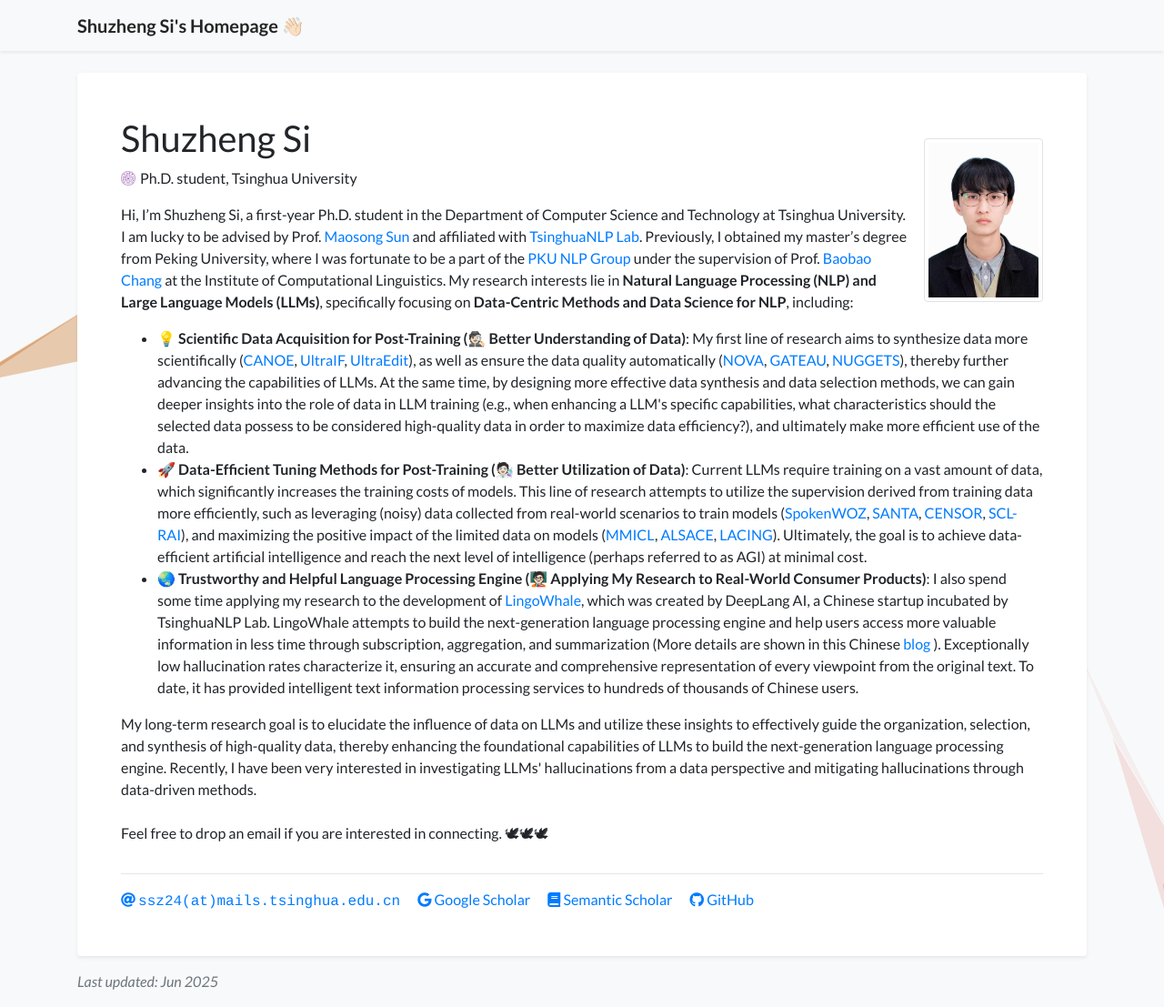
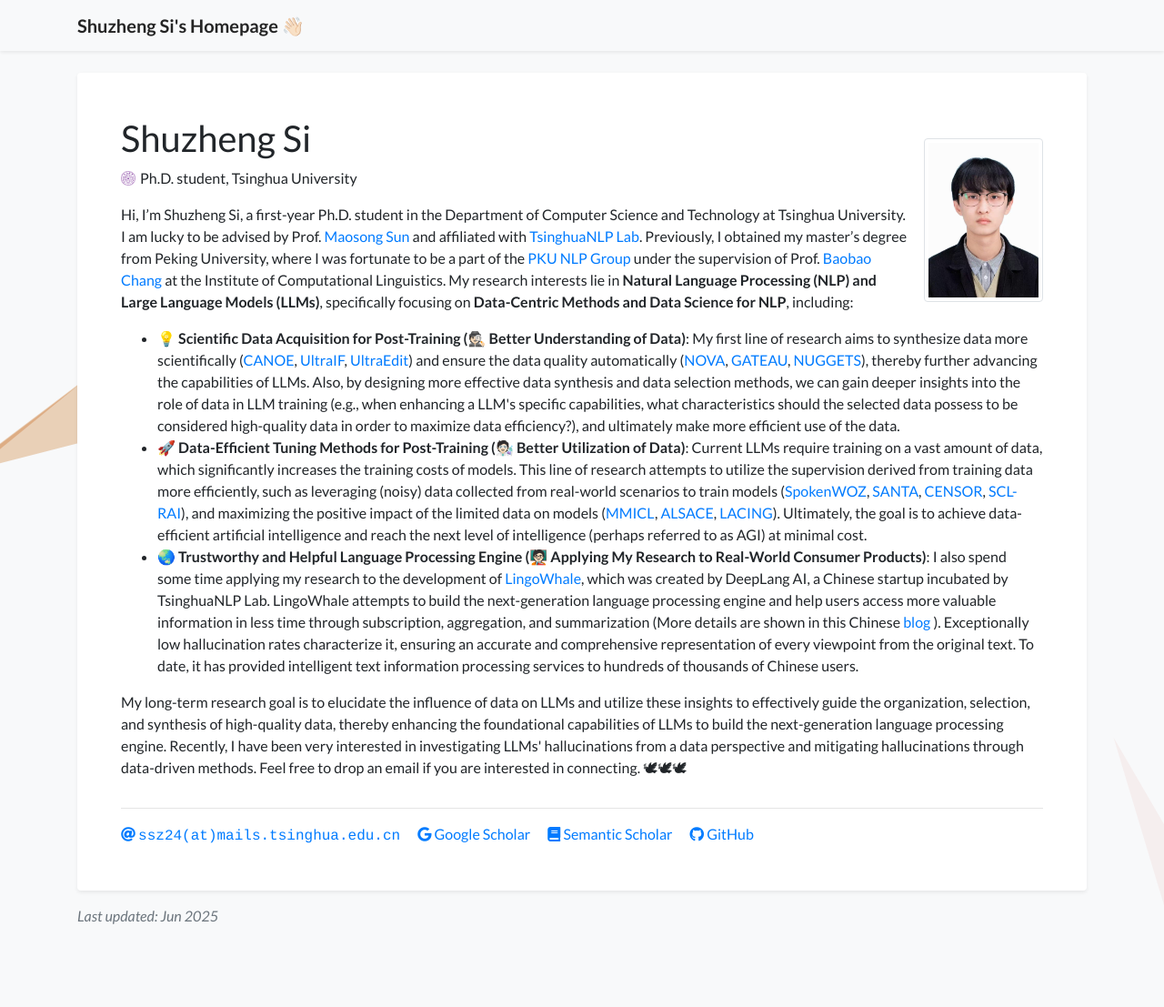
Before and after one commit to S1s-Z/s1s-z.github.io, a Jekyll site: the page built from index.html, in a window 1280 px wide and 1107 px high. Shown: the whole window at 91% size. Built offline with Jekyll 4.4.1, drawn with Linux system fonts in a browser that asks for light colours; a style sheet for code colours, icons or effects is not loaded.

Commit message:
Update profile.yml

```diff
--- a/_data/profile.yml
+++ b/_data/profile.yml
@@ -24,7 +24,7 @@
   <br>
   <ul class="pub">
       <li>
-          💡 <b>Scientific Data Acquisition for Post-Training (🕵🏻 Better Understanding of Data)</b>: My first line of research aims to synthesize data more scientifically (<a href="https://arxiv.org/abs/2505.16483">CANOE</a>, <a href="https://arxiv.org/abs/2502.04153">UltraIF</a>, <a href="https://arxiv.org/abs/2407.05282">UltraEdit</a>), as well as ensure the data quality automatically (<a href="https://arxiv.org/abs/2502.07340">NOVA</a>, <a href="https://arxiv.org/abs/2410.15633">GATEAU</a>, <a href="https://arxiv.org/abs/2312.10302">NUGGETS</a>), thereby further advancing the capabilities of LLMs. At the same time, by designing more effective data synthesis and data selection methods, we can gain deeper insights into the role of data in LLM training (e.g., when enhancing a LLM's specific capabilities, what characteristics should the selected data possess to be considered high-quality data in order to maximize data efficiency?), and ultimately make more efficient use of the data.
+          💡 <b>Scientific Data Acquisition for Post-Training (🕵🏻 Better Understanding of Data)</b>: My first line of research aims to synthesize data more scientifically (<a href="https://arxiv.org/abs/2505.16483">CANOE</a>, <a href="https://arxiv.org/abs/2502.04153">UltraIF</a>, <a href="https://arxiv.org/abs/2407.05282">UltraEdit</a>) and ensure the data quality automatically (<a href="https://arxiv.org/abs/2502.07340">NOVA</a>, <a href="https://arxiv.org/abs/2410.15633">GATEAU</a>, <a href="https://arxiv.org/abs/2312.10302">NUGGETS</a>), thereby further advancing the capabilities of LLMs. Also, by designing more effective data synthesis and data selection methods, we can gain deeper insights into the role of data in LLM training (e.g., when enhancing a LLM's specific capabilities, what characteristics should the selected data possess to be considered high-quality data in order to maximize data efficiency?), and ultimately make more efficient use of the data.
       </li>
       <li>
           🚀 <b>Data-Efficient Tuning Methods for Post-Training (🧑🏻‍🔬 Better Utilization of Data)</b>: Current LLMs require training on a vast amount of data, which significantly increases the training costs of models. This line of research attempts to utilize the supervision derived from training data more efficiently, such as leveraging (noisy) data collected from real-world scenarios to train models (<a href="https://arxiv.org/abs/2305.13040">SpokenWOZ</a>, <a href="https://arxiv.org/abs/2305.04076">SANTA</a>, <a href="https://arxiv.org/abs/2311.08010">CENSOR</a>, <a href="https://arxiv.org/abs/2209.01646">SCL-RAI</a>), and maximizing the positive impact of the limited data on models (<a href="https://arxiv.org/abs/2309.07915">MMICL</a>, <a href="https://arxiv.org/abs/2404.08491">ALSACE</a>, <a href="https://arxiv.org/abs/2411.14279">LACING</a>). Ultimately, the goal is to achieve data-efficient artificial intelligence and reach the next level of intelligence (perhaps referred to as AGI) at minimal cost.
@@ -35,10 +35,7 @@
   </ul>
 
   My long-term research goal is to elucidate the influence of data on LLMs and utilize these insights to effectively guide the organization, selection, and synthesis of high-quality data, thereby enhancing the foundational capabilities of LLMs to build the next-generation language processing engine.
-  Recently, I have been very interested in investigating LLMs' hallucinations from a data perspective and mitigating hallucinations through data-driven methods.
-  <br>
-  <br>
-  Feel free to drop an email if you are interested in connecting. 🕊🕊🕊
+  Recently, I have been very interested in investigating LLMs' hallucinations from a data perspective and mitigating hallucinations through data-driven methods. Feel free to drop an email if you are interested in connecting. 🕊🕊🕊
 
 
 
```
